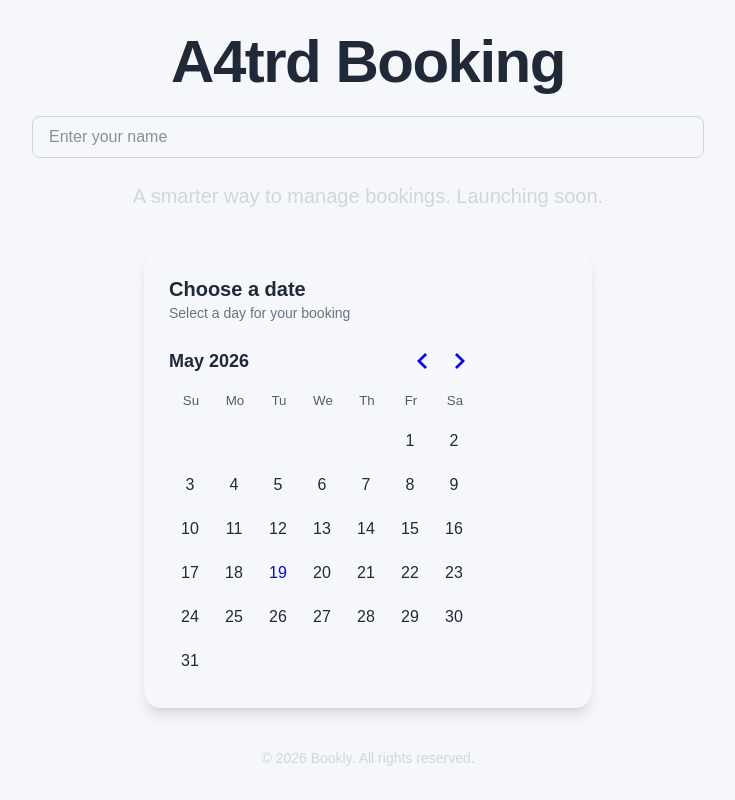
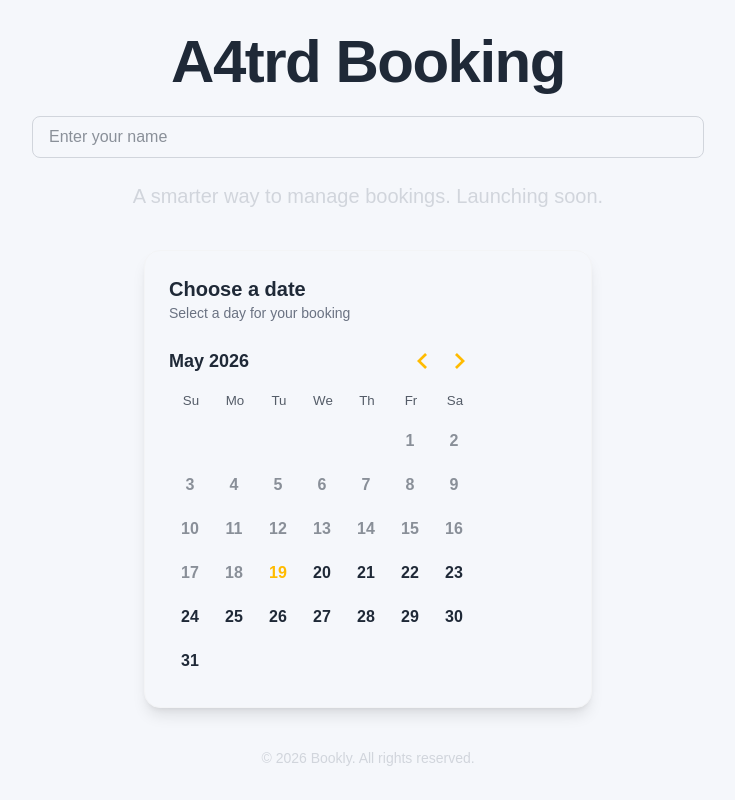
Before and after one commit to Legend4it/a4trd.booking, a Next.js app in the folder a4trd-booking/: page / in a window 1280 px wide. Shown: the whole page, without its empty margins (272-1007 px from the left). Built offline with nearby package versions, Linux system fonts and the light colour scheme.

Commit message:
Set old-day to gray and disabled, change Today style

```diff
--- a/a4trd-booking/app/components/BookingCalendar.tsx
+++ b/a4trd-booking/app/components/BookingCalendar.tsx
@@ -1,19 +1,17 @@
 "use client";
 
-import { useState } from "react";
 import { DayPicker } from "react-day-picker";
 
+const today = new Date();
 
-export default function BookingCalendar({ onDateSelect }: {
+export default function BookingCalendar({
+    selected,
+    onDateSelect,
+}: {
+    selected?: Date;
     onDateSelect?: (date: Date | undefined) => void;
+
 }) {
-    const [selected, setSelected] = useState<Date | undefined>();
-
-    function handleSelect(date: Date | undefined) {
-        setSelected(date);
-        onDateSelect?.(date);
-    }
-
     return (
         <div className="w-full max-w-md rounded-2xl bg-background shadow-lg border border-gray-100 p-6">
             {/* Header */}
@@ -31,8 +29,9 @@ export default function BookingCalendar({ onDateSelect }: {
                 <DayPicker
                     mode="single"
                     selected={selected}
-                    onSelect={handleSelect}
+                    onSelect={onDateSelect}
                     className="mx-auto"
+                    disabled={{ before: today }}
                 />
             </div>
 
--- a/a4trd-booking/app/globals.css
+++ b/a4trd-booking/app/globals.css
@@ -34,7 +34,6 @@
       #0a0a0a 0%,
       #1a1a1a 100%
     );
-
     --foreground: #ededed;
   }
 }
@@ -49,31 +48,36 @@ body {
   min-height: 100vh;
 }
 /* --- Calendar base --- */
+.rdp-root{
+  --rdp-accent-color: #ffbb00;
+  font-weight: 700;
+}
 .rdp {
   font-family: inherit;
 }
-
+/* Today */
+.rdp-day[aria-disabled="true"] {
+  color: #bbb;
+  opacity: 0.5;
+}
+.rdp-day_today {
+  opacity: 1;
+}
+/* Hover effect */
+.rdp-day:hover {
+  background-color: #1a1a1a;
+  border-radius: 20px;
+}
 /* Selected day */
 .rdp-day_selected,
 .rdp-day_selected:focus-visible,
 .rdp-day_selected:hover {
   border-radius: 20px;
 }
-
-/* Today */
-.rdp-day_today {
-  font-weight: bold;
-}
-
-/* Hover effect */
-.rdp-day:hover {
-  background-color: #1a1a1a;
-  border-radius: 20px;
-}
-
 /* Remove ugly default focus ring */
 .rdp-selected .rdp-day_button {
   background-color: #a855f7;
+  color: #bbb;
   border: none;
 }
 .rdp-button:focus-visible {
--- a/a4trd-booking/app/page.tsx
+++ b/a4trd-booking/app/page.tsx
@@ -36,7 +36,7 @@ export default function Home() {
       </div>
 
       {/* Calendar */}
-      <BookingCalendar onDateSelect={handleDateSelect} />
+      <BookingCalendar selected={selectedDate} onDateSelect={handleDateSelect} />
 
       {/* Debug UI */}
       {/* {selectedDate && (
```
